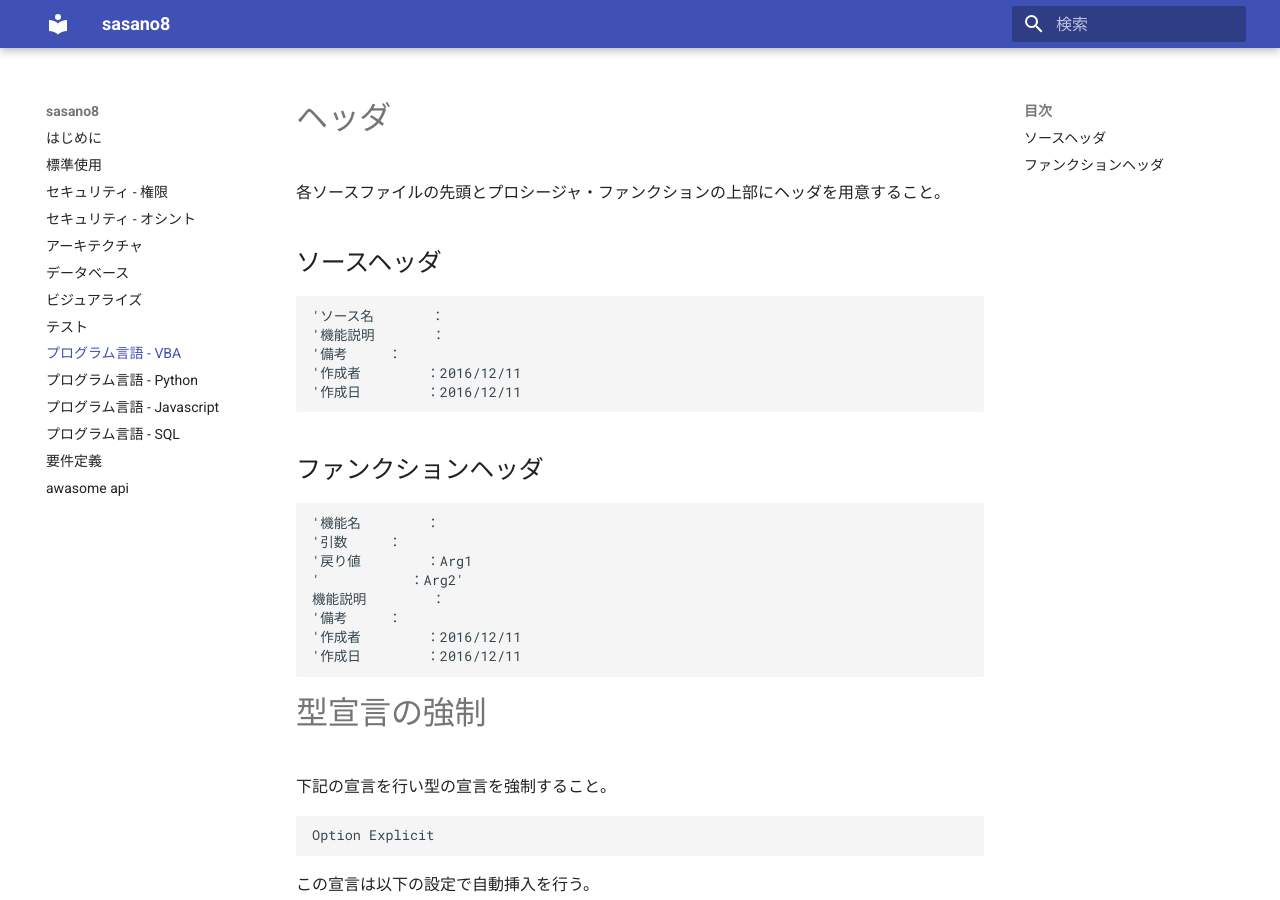
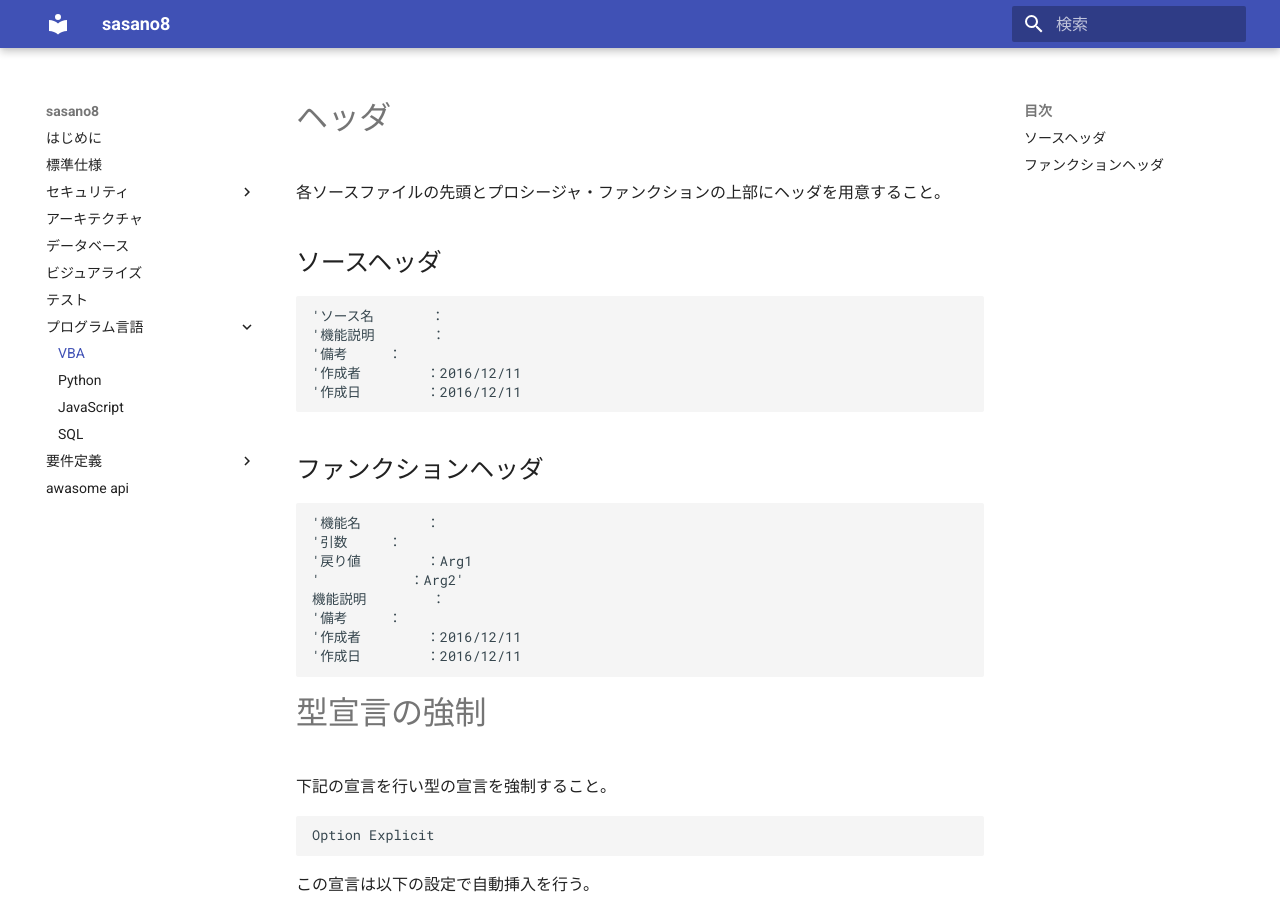
Before and after one commit to sasano8/CodingRule, an MkDocs documentation site: the page built from docs/program/vba.md, in a window 1280 px wide and 900 px high. Built offline with MkDocs 1.6.1 and Material for MkDocs 9.7.7, drawn with Linux system fonts in a browser that asks for light colours.

Commit message:
refactoring

```diff
--- a/mkdocs.yml
+++ b/mkdocs.yml
@@ -12,19 +12,27 @@ theme:
 
 nav:
   - はじめに: "index.md"
-  - 標準使用: "standard_spec.md"
-  - セキュリティ - 権限: "security_auth.md"
-  - セキュリティ - オシント: "security_osint.md"
+  - 標準仕様: "standard_spec.md"
+  - セキュリティ:
+    - 権限: "security/auth.md"
+    - オシント: "security/osint.md"
   - アーキテクチャ: "architecture.md"
   - データベース: "database.md"
   - ビジュアライズ: "visualization.md"
   - テスト: "test.md"
-  - プログラム言語 - VBA: "program_vba.md"
-  - プログラム言語 - Python: "program_python.md"
-  - プログラム言語 - Javascript: "program_javascript.md"
-  - プログラム言語 - SQL: "program_sql.md"
-  - 要件定義: "requirement_definition.md"
+  - プログラム言語:
+    - VBA: "program/vba.md"
+    - Python: "program/python.md"
+    - JavaScript: "program/javascript.md"
+    - SQL: "program/sql.md"
+  - 要件定義:
+    - マネジメント: "requirements/management.md"
+    - 機能要件: "requirements/functional.md"
+    - 非機能要件: "requirements/non_functional.md"
+    - 設計: "requirements/design.md"
   - awasome api: "awasome_api.md"
+
+
 
 markdown_extensions:
   - admonition
```
Also changed, not shown: docs/requirement_definition.md (deleted, +0 -104 lines), docs/requirements/design.md (added, +9 -0 lines), docs/requirements/functional.md (added, +27 -0 lines), docs/requirements/management.md (added, +42 -0 lines), docs/requirements/non_functional.md (added, +64 -0 lines), docs/program/javascript.md (renamed from docs/program_javascript.md), docs/program/python.md (renamed from docs/program_python.md), docs/program/sql.md (renamed from docs/program_sql.md), docs/program/vba.md (renamed from docs/program_vba.md), docs/security/auth.md (renamed from docs/security_auth.md), docs/security/osint.md (renamed from docs/security_osint.md).
